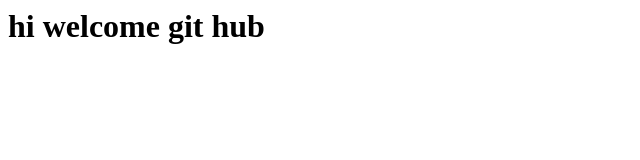
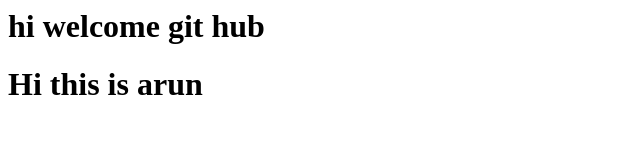
Before and after one commit to Arun2602/Cod-Arun, a plain HTML site: page index.html in a window 1280 px wide. Shown: the whole page, without its empty margins (0-640 px from the left). Drawn offline with Linux system fonts and the light colour scheme.

Commit message:
sample.txt modified index.html

```diff
--- a/index.html
+++ b/index.html
@@ -1 +1,2 @@
 <h1>hi welcome git hub</h1>
+<h1>Hi this is arun</h1>
```
Also changed, not shown: sample.txt (added).
